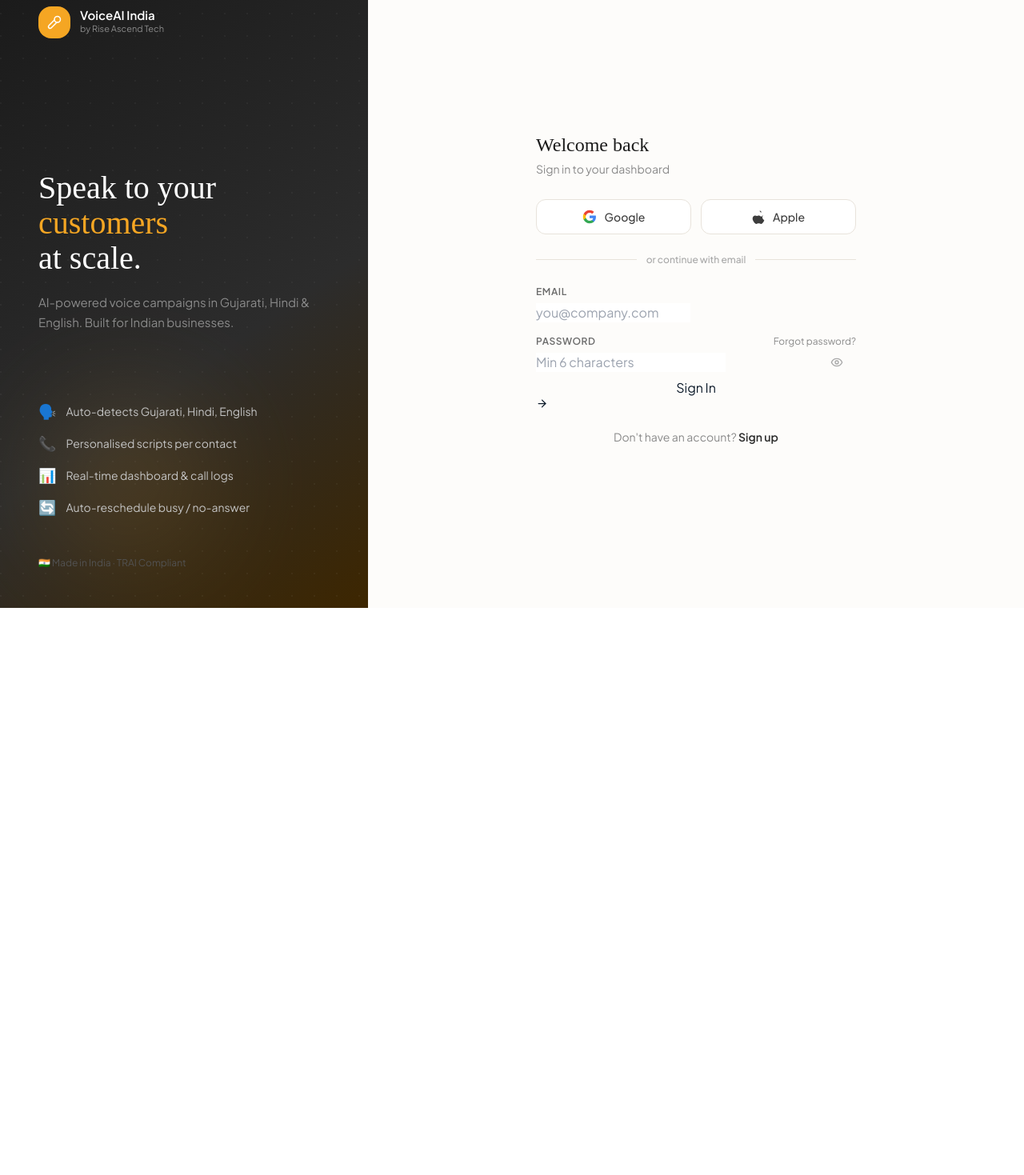
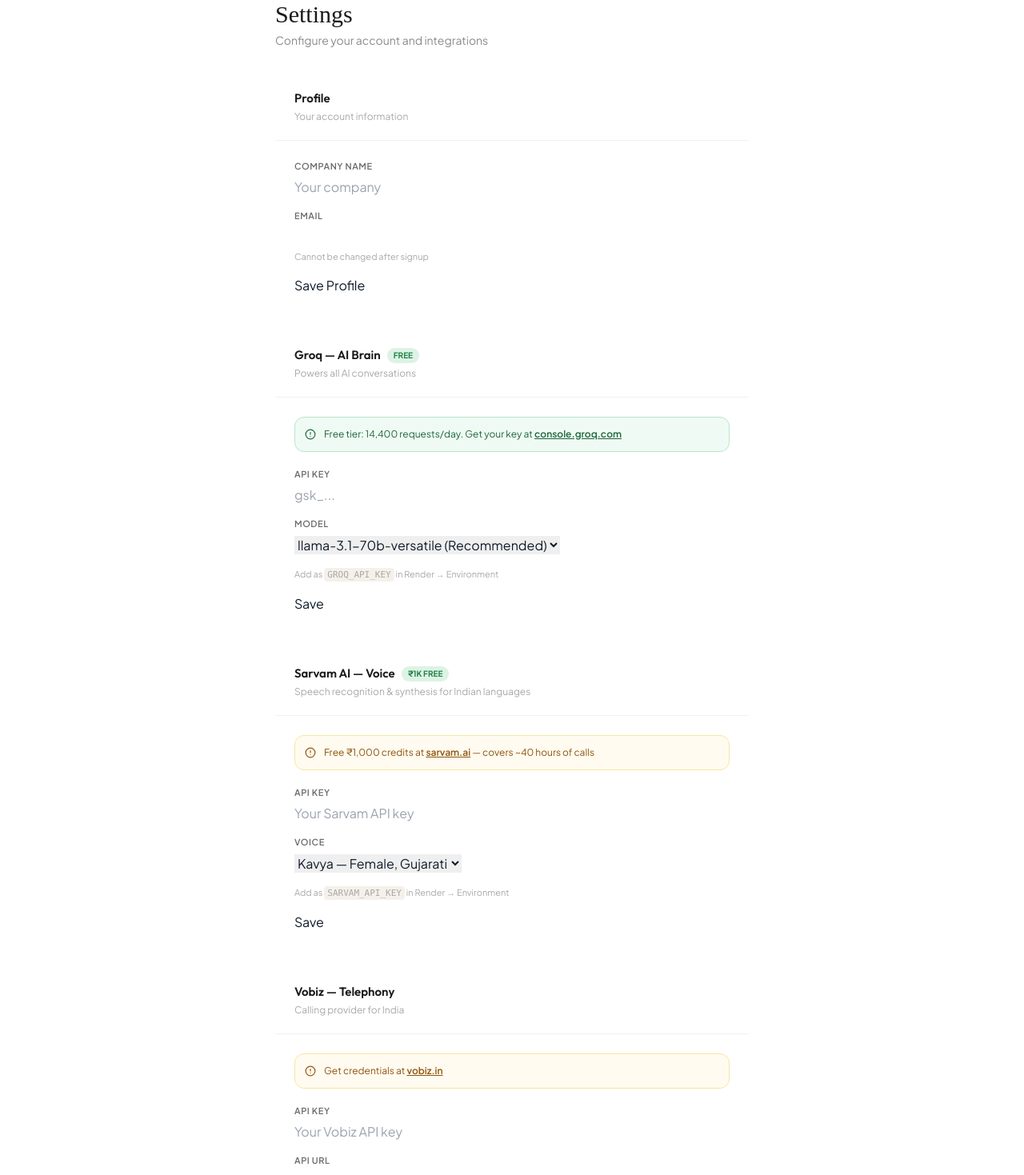
Before and after one commit to RuhiModi/AI-Voice-Call-Automation, a React (Vite) app in the folder frontend/: page /login in a window 1280 px wide. Shown: the part 40-1509 px from the top of the page at 80% size. Before the commit the page ends 800 px from the top, so only its background shows below. Built offline with nearby package versions, Linux system fonts and the light colour scheme.

Commit message:
Update Login.jsx

```diff
--- a/frontend/src/pages/Login.jsx
+++ b/frontend/src/pages/Login.jsx
@@ -1,265 +1,176 @@
 import { useState } from 'react'
-import { useNavigate } from 'react-router-dom'
 import toast from 'react-hot-toast'
-import { Eye, EyeOff, ArrowRight, Mic2 } from 'lucide-react'
-import { authApi, passwordApi } from '../hooks/api'
+import { Phone, Bell, Shield, AlertCircle, Check, Download, Cpu, Mic } from 'lucide-react'
 
-// ── Social button ──────────────────────────────────────────────
-function SocialBtn({ icon, label, onClick }) {
+function Section({ title, desc, badge, children }) {
   return (
-    <button onClick={onClick} type="button"
-      className="flex-1 flex items-center justify-center gap-2.5 h-11 bg-white border border-[#e8e3db] rounded-xl text-sm font-medium text-[#3d3d3d] hover:border-[#d0c9be] hover:bg-[#faf8f4] transition-all active:scale-[0.98]">
-      {icon}
-      <span>{label}</span>
-    </button>
+    <div className="card mb-5 overflow-hidden">
+      <div className="flex items-start justify-between px-6 py-5" style={{ borderBottom: '1px solid #f5f1ea' }}>
+        <div>
+          <div className="flex items-center gap-2">
+            <h3 className="font-semibold text-[15px]" style={{ color: '#1a1a1a' }}>{title}</h3>
+            {badge && <span className="text-[10px] font-bold px-2 py-0.5 rounded-full" style={{ background: '#dcf3e5', color: '#228248' }}>{badge}</span>}
+          </div>
+          <p className="text-[12px] mt-0.5" style={{ color: '#a8a8a8' }}>{desc}</p>
+        </div>
+      </div>
+      <div className="p-6">{children}</div>
+    </div>
   )
 }
 
-// ── Google SVG ──────────────────────────────────────────────────
-function GoogleIcon() {
+function Field({ label, value, onChange, placeholder, type = 'text', hint, readOnly }) {
   return (
-    <svg width="18" height="18" viewBox="0 0 24 24">
-      <path fill="#4285F4" d="M22.56 12.25c0-.78-.07-1.53-.2-2.25H12v4.26h5.92c-.26 1.37-1.04 2.53-2.21 3.31v2.77h3.57c2.08-1.92 3.28-4.74 3.28-8.09z"/>
-      <path fill="#34A853" d="M12 23c2.97 0 5.46-.98 7.28-2.66l-3.57-2.77c-.98.66-2.23 1.06-3.71 1.06-2.86 0-5.29-1.93-6.16-4.53H2.18v2.84C3.99 20.53 7.7 23 12 23z"/>
-      <path fill="#FBBC05" d="M5.84 14.09c-.22-.66-.35-1.36-.35-2.09s.13-1.43.35-2.09V7.07H2.18C1.43 8.55 1 10.22 1 12s.43 3.45 1.18 4.93l2.85-2.22.81-.62z"/>
-      <path fill="#EA4335" d="M12 5.38c1.62 0 3.06.56 4.21 1.64l3.15-3.15C17.45 2.09 14.97 1 12 1 7.7 1 3.99 3.47 2.18 7.07l3.66 2.84c.87-2.6 3.3-4.53 6.16-4.53z"/>
-    </svg>
+    <div className="mb-4">
+      <label className="block text-[11px] font-semibold uppercase tracking-wider mb-1.5" style={{ color: '#6b6b6b' }}>{label}</label>
+      <input type={type} value={value} placeholder={placeholder} readOnly={readOnly}
+        onChange={onChange ? e => onChange(e.target.value) : undefined}
+        className="input-field" style={readOnly ? { opacity: 0.6, cursor: 'not-allowed' } : {}} />
+      {hint && <p className="text-[11px] mt-1" style={{ color: '#a8a8a8' }}>{hint}</p>}
+    </div>
   )
 }
 
-// ── Apple SVG ───────────────────────────────────────────────────
-function AppleIcon() {
+function InfoBanner({ color, children }) {
+  const styles = {
+    amber: { background: '#fffbf0', border: '1px solid #fde59a', color: '#8f540f' },
+    green: { background: '#f0faf4', border: '1px solid #b8e6cb', color: '#1c673a' },
+    blue:  { background: '#f0f9ff', border: '1px solid #bae6fd', color: '#0369a1' },
+  }
   return (
-    <svg width="16" height="18" viewBox="0 0 814 1000" fill="currentColor">
-      <path d="M788.1 340.9c-5.8 4.5-108.2 62.2-108.2 190.5 0 148.4 130.3 200.9 134.2 202.2-.6 3.2-20.7 71.9-68.7 141.9-42.8 61.6-87.5 123.1-155.5 123.1s-85.5-39.5-164-39.5c-76 0-103.7 40.8-165.9 40.8s-105-57.8-155.5-127.4C46 790.9 1 711.2 1 636c0-144.1 91.8-220.5 181.7-220.5 47.6 0 87.5 31.2 117.4 31.2s77.4-33.1 133.2-33.1c21.4 0 108.2 1.9 164.6 83.3zm-166.5-142c-2.6-15.4-7.1-34.6-21.1-55.2-20.1-29.9-58.5-56.5-100.7-56.5-1.3 0-2.6 0-3.8.1 1.3 16.7 5.8 35.9 16.6 56.5 14.1 27.5 51.5 55.2 109 55.1z"/>
-    </svg>
+    <div className="flex items-start gap-2.5 p-3 rounded-xl mb-5 text-[12px]" style={styles[color]}>
+      <AlertCircle size={14} className="flex-shrink-0 mt-0.5" />
+      <div>{children}</div>
+    </div>
   )
 }
 
-export default function Login() {
-  const [view,     setView]     = useState('login') // 'login' | 'signup' | 'forgot'
-  const [email,    setEmail]    = useState('')
-  const [password, setPassword] = useState('')
-  const [company,  setCompany]  = useState('')
-  const [showPass, setShowPass] = useState(false)
-  const [loading,  setLoading]  = useState(false)
-  const navigate = useNavigate()
+export default function Settings() {
+  const user = JSON.parse(localStorage.getItem('user') || '{}')
+  const [profile, setProfile] = useState({ company_name: user.company_name || '', email: user.email || '' })
+  const [vobiz,   setVobiz]   = useState({ api_key: '', api_url: 'https://api.vobiz.in/v1', caller_id: '' })
+  const [sarvam,  setSarvam]  = useState({ api_key: '', tts_voice: 'kavya' })
+  const [groq,    setGroq]    = useState({ api_key: '', model: 'llama-3.1-70b-versatile' })
+  const [sheetsOk, setSheetsOk] = useState(false)
+  const [notifs,  setNotifs]  = useState({ call_completed: true, campaign_finished: true, error_alerts: true })
 
-  async function handleAuth(e) {
-    e.preventDefault()
-    setLoading(true)
-    try {
-      const res = view === 'login'
-        ? await authApi.login(email, password)
-        : await authApi.signup(email, password, company)
-      localStorage.setItem('token', res.data.token)
-      localStorage.setItem('user',  JSON.stringify(res.data.user))
-      toast.success(view === 'login' ? 'Welcome back!' : 'Account created!')
-      navigate('/dashboard')
-    } catch (err) {
-      const msg = err.response?.data?.error || err.message || 'Something went wrong'
-      toast.error(msg)
-    } finally {
-      setLoading(false)
-    }
-  }
-
-  async function handleForgot(e) {
-    e.preventDefault()
-    if (!email) { toast.error('Enter your email address'); return }
-    setLoading(true)
-    try {
-      await passwordApi.forgotPassword(email)
-      toast.success('Reset link sent if this email is registered!')
-      setView('login')
-    } catch {
-      toast.error('Failed to send reset email. Try again.')
-    } finally {
-      setLoading(false)
-    }
-  }
-
-  function handleSocialAuth(provider) {
-    // OAuth flow — redirect to backend which handles the provider
-    const base = import.meta.env.VITE_API_URL || 'http://localhost:3000'
-    toast(`${provider} login coming soon!`, { icon: '🔜' })
-    // Uncomment when backend OAuth is set up:
-    // window.location.href = `${base}/auth/${provider.toLowerCase()}`
-  }
+  const save = (s) => toast.success(`${s} saved — add keys to Render env vars to activate`)
 
   return (
-    <div className="min-h-screen flex" style={{ background: '#fdfcfa' }}>
+    <div className="p-6 lg:p-10 max-w-2xl mx-auto">
+      <div className="mb-8 animate-fade-in">
+        <h1 className="text-3xl" style={{ color: '#1a1a1a', fontFamily: '"DM Serif Display",serif' }}>Settings</h1>
+        <p className="text-sm mt-1" style={{ color: '#8a8a8a' }}>Configure your account and integrations</p>
+      </div>
 
-      {/* ── Left panel — only desktop ── */}
-      <div className="hidden lg:flex flex-col w-[460px] relative overflow-hidden"
-        style={{ background: 'linear-gradient(145deg, #1a1a1a 0%, #2c2c2c 60%, #3d2600 100%)' }}>
+      {/* Profile */}
+      <Section title="Profile" desc="Your account information">
+        <Field label="Company Name" value={profile.company_name} onChange={v => setProfile(p => ({...p, company_name: v}))} placeholder="Your company" />
+        <Field label="Email" value={profile.email} type="email" readOnly hint="Cannot be changed after signup" />
+        <button onClick={() => save('Profile')} className="btn-primary">Save Profile</button>
+      </Section>
 
-        {/* Texture overlay */}
-        <div className="absolute inset-0 opacity-[0.04]"
-          style={{ backgroundImage: 'radial-gradient(circle at 1px 1px, white 1px, transparent 0)', backgroundSize: '28px 28px' }} />
+      {/* Groq */}
+      <Section title="Groq — AI Brain" desc="Powers all AI conversations" badge="FREE">
+        <InfoBanner color="green">
+          Free tier: 14,400 requests/day. Get your key at{' '}
+          <a href="https://console.groq.com" target="_blank" rel="noopener noreferrer" className="font-semibold underline">console.groq.com</a>
+        </InfoBanner>
+        <Field label="API Key" value={groq.api_key} type="password" onChange={v => setGroq(p => ({...p, api_key: v}))} placeholder="gsk_..." />
+        <div className="mb-4">
+          <label className="block text-[11px] font-semibold uppercase tracking-wider mb-1.5" style={{ color: '#6b6b6b' }}>Model</label>
+          <select value={groq.model} onChange={e => setGroq(p => ({...p, model: e.target.value}))} className="input-field" style={{ cursor: 'pointer' }}>
+            <option value="llama-3.1-70b-versatile">llama-3.1-70b-versatile (Recommended)</option>
+            <option value="llama-3.1-8b-instant">llama-3.1-8b-instant (Faster)</option>
+          </select>
+        </div>
+        <p className="text-[11px] mb-4" style={{ color: '#a8a8a8' }}>
+          Add as <code className="px-1 py-0.5 rounded" style={{ background: '#f5f1ea' }}>GROQ_API_KEY</code> in Render → Environment
+        </p>
+        <button onClick={() => save('Groq')} className="btn-primary">Save</button>
+      </Section>
 
-        {/* Glow */}
-        <div className="absolute bottom-0 left-0 w-80 h-80 rounded-full opacity-20 blur-3xl"
-          style={{ background: 'radial-gradient(circle, #f5a623 0%, transparent 70%)' }} />
+      {/* Sarvam */}
+      <Section title="Sarvam AI — Voice" desc="Speech recognition & synthesis for Indian languages" badge="₹1K FREE">
+        <InfoBanner color="amber">
+          Free ₹1,000 credits at{' '}
+          <a href="https://sarvam.ai" target="_blank" rel="noopener noreferrer" className="font-semibold underline">sarvam.ai</a>
+          {' '}— covers ~40 hours of calls
+        </InfoBanner>
+        <Field label="API Key" value={sarvam.api_key} type="password" onChange={v => setSarvam(p => ({...p, api_key: v}))} placeholder="Your Sarvam API key" />
+        <div className="mb-4">
+          <label className="block text-[11px] font-semibold uppercase tracking-wider mb-1.5" style={{ color: '#6b6b6b' }}>Voice</label>
+          <select value={sarvam.tts_voice} onChange={e => setSarvam(p => ({...p, tts_voice: e.target.value}))} className="input-field" style={{ cursor: 'pointer' }}>
+            <option value="kavya">Kavya — Female, Gujarati</option>
+            <option value="neha">Neha — Female, Hindi</option>
+            <option value="amelia">Amelia — Female, English</option>
+          </select>
+        </div>
+        <p className="text-[11px] mb-4" style={{ color: '#a8a8a8' }}>
+          Add as <code className="px-1 py-0.5 rounded" style={{ background: '#f5f1ea' }}>SARVAM_API_KEY</code> in Render → Environment
+        </p>
+        <button onClick={() => save('Sarvam')} className="btn-primary">Save</button>
+      </Section>
 
-        <div className="relative z-10 flex flex-col h-full p-12">
-          {/* Logo */}
-          <div className="flex items-center gap-3 mb-auto">
-            <div className="w-10 h-10 rounded-2xl flex items-center justify-center" style={{ background: '#f5a623' }}>
-              <Mic2 size={18} className="text-white" />
-            </div>
+      {/* Vobiz */}
+      <Section title="Vobiz — Telephony" desc="Calling provider for India">
+        <InfoBanner color="amber">
+          Get credentials at{' '}
+          <a href="https://vobiz.in" target="_blank" rel="noopener noreferrer" className="font-semibold underline">vobiz.in</a>
+        </InfoBanner>
+        <Field label="API Key" value={vobiz.api_key} type="password" onChange={v => setVobiz(p => ({...p, api_key: v}))} placeholder="Your Vobiz API key" />
+        <Field label="API URL" value={vobiz.api_url} onChange={v => setVobiz(p => ({...p, api_url: v}))} />
+        <Field label="Default Caller ID" value={vobiz.caller_id} onChange={v => setVobiz(p => ({...p, caller_id: v}))} placeholder="+917900000001" hint="Must be registered with Vobiz" />
+        <p className="text-[11px] mb-4" style={{ color: '#a8a8a8' }}>
+          Add as <code className="px-1 py-0.5 rounded" style={{ background: '#f5f1ea' }}>VOBIZ_API_KEY</code> in Render → Environment
+        </p>
+        <button onClick={() => save('Vobiz')} className="btn-primary">Save</button>
+      </Section>
+
+      {/* Google Sheets */}
+      <Section title="Google Sheets" desc="Automatically save call results to your spreadsheet">
+        <div className="flex items-center justify-between p-4 rounded-xl mb-4" style={{ background: '#faf8f4', border: '1px solid #e8e3db' }}>
+          <div className="flex items-center gap-3">
+            <div className="w-2.5 h-2.5 rounded-full" style={{ background: sheetsOk ? '#52b87c' : '#dcdcdc' }} />
             <div>
-              <p className="text-white font-semibold text-[15px] leading-none">VoiceAI India</p>
-              <p className="text-[11px] mt-0.5" style={{ color: '#8a8a8a' }}>by Rise Ascend Tech</p>
+              <p className="text-sm font-semibold" style={{ color: '#2c2c2c' }}>{sheetsOk ? 'Connected' : 'Not Connected'}</p>
+              <p className="text-[11px]" style={{ color: '#a8a8a8' }}>{sheetsOk ? 'Call results sync automatically' : 'Connect to sync results'}</p>
             </div>
           </div>
+          <button onClick={() => { setSheetsOk(true); toast.success('Sheets connected!') }}
+            className={sheetsOk ? 'btn-secondary' : 'btn-primary'} style={{ padding: '8px 16px', fontSize: '13px' }}>
+            {sheetsOk ? <><Check size={13} /> Connected</> : 'Connect'}
+          </button>
+        </div>
+        <p className="text-[11px]" style={{ color: '#a8a8a8' }}>Each call adds: Phone · Name · Outcome · Language · Duration · Collected data · Time</p>
+      </Section>
 
-          {/* Main copy */}
-          <div className="mb-auto mt-20">
-            <h1 className="text-white leading-[1.1] mb-5" style={{ fontSize: '40px', fontFamily: '"DM Serif Display", serif' }}>
-              Speak to your<br />
-              <span style={{ color: '#f5a623' }}>customers</span><br />
-              at scale.
-            </h1>
-            <p style={{ color: '#8a8a8a', fontSize: '15px', lineHeight: '1.7' }}>
-              AI-powered voice campaigns in Gujarati, Hindi & English. Built for Indian businesses.
-            </p>
-          </div>
-
-          {/* Feature pills */}
-          <div className="space-y-3 mb-12">
-            {[
-              { icon: '🗣️', text: 'Auto-detects Gujarati, Hindi, English' },
-              { icon: '📞', text: 'Personalised scripts per contact' },
-              { icon: '📊', text: 'Real-time dashboard & call logs' },
-              { icon: '🔄', text: 'Auto-reschedule busy / no-answer' },
-            ].map(f => (
-              <div key={f.text} className="flex items-center gap-3">
-                <span className="text-lg">{f.icon}</span>
-                <span className="text-sm" style={{ color: '#c4c4c4' }}>{f.text}</span>
+      {/* Notifications */}
+      <Section title="Notifications" desc="Alert preferences for campaign activity">
+        <div className="space-y-1">
+          {[
+            { key: 'call_completed',    label: 'Call completed',    desc: 'After each call ends' },
+            { key: 'campaign_finished', label: 'Campaign finished', desc: 'When all contacts are called' },
+            { key: 'error_alerts',      label: 'Error alerts',      desc: 'On failures or API errors' },
+          ].map(({ key, label, desc }) => (
+            <div key={key} className="flex items-center justify-between py-3.5" style={{ borderBottom: '1px solid #f5f1ea' }}>
+              <div>
+                <p className="text-sm font-medium" style={{ color: '#2c2c2c' }}>{label}</p>
+                <p className="text-[11px] mt-0.5" style={{ color: '#a8a8a8' }}>{desc}</p>
               </div>
-            ))}
-          </div>
-
-          <p className="text-xs" style={{ color: '#525252' }}>🇮🇳 Made in India · TRAI Compliant</p>
-        </div>
-      </div>
-
-      {/* ── Right panel — form ── */}
-      <div className="flex-1 flex items-center justify-center p-6">
-        <div className="w-full max-w-[400px] animate-fade-in">
-
-          {/* Mobile logo */}
-          <div className="lg:hidden flex items-center gap-2 mb-10 justify-center">
-            <div className="w-9 h-9 rounded-xl flex items-center justify-center" style={{ background: '#f5a623' }}>
-              <Mic2 size={16} className="text-white" />
-            </div>
-            <span className="font-semibold text-[#2c2c2c] text-lg">VoiceAI India</span>
-          </div>
-
-          {/* ── FORGOT PASSWORD VIEW ── */}
-          {view === 'forgot' ? (
-            <div>
-              <h2 className="text-2xl text-[#1a1a1a] mb-1" style={{ fontFamily: '"DM Serif Display",serif' }}>Reset password</h2>
-              <p className="text-sm text-[#8a8a8a] mb-8">Enter your email and we'll send a reset link.</p>
-              <form onSubmit={handleForgot} className="space-y-4">
-                <div>
-                  <label className="block text-xs font-semibold text-[#6b6b6b] uppercase tracking-wider mb-1.5">Email</label>
-                  <input type="email" value={email} onChange={e => setEmail(e.target.value)}
-                    placeholder="you@company.com" required className="input-field" />
-                </div>
-                <button type="submit" disabled={loading} className="btn-primary w-full justify-center">
-                  {loading
-                    ? <><span className="w-4 h-4 border-2 border-white/30 border-t-white rounded-full animate-spin" />Sending...</>
-                    : 'Send Reset Link'}
-                </button>
-              </form>
-              <button onClick={() => setView('login')} className="mt-5 w-full text-center text-sm text-[#8a8a8a] hover:text-[#2c2c2c] transition-colors">
-                ← Back to sign in
+              <button onClick={() => setNotifs(n => ({...n, [key]: !n[key]}))}
+                className="relative w-10 h-5.5 rounded-full transition-all duration-200 flex-shrink-0"
+                style={{
+                  background: notifs[key] ? '#1a1a1a' : '#e8e3db',
+                  width: '42px', height: '24px',
+                }}>
+                <div className="absolute top-[3px] w-[18px] h-[18px] bg-white rounded-full shadow transition-all duration-200"
+                  style={{ left: notifs[key] ? '21px' : '3px' }} />
               </button>
             </div>
-
-          ) : (
-            /* ── LOGIN / SIGNUP VIEW ── */
-            <div>
-              <h2 className="text-2xl text-[#1a1a1a] mb-1" style={{ fontFamily: '"DM Serif Display",serif' }}>
-                {view === 'login' ? 'Welcome back' : 'Create account'}
-              </h2>
-              <p className="text-sm text-[#8a8a8a] mb-7">
-                {view === 'login' ? 'Sign in to your dashboard' : 'Start your free account today'}
-              </p>
-
-              {/* Social buttons */}
-              <div className="flex gap-3 mb-6">
-                <SocialBtn icon={<GoogleIcon />} label="Google" onClick={() => handleSocialAuth('Google')} />
-                <SocialBtn icon={<AppleIcon />}  label="Apple"  onClick={() => handleSocialAuth('Apple')}  />
-              </div>
-
-              {/* Divider */}
-              <div className="flex items-center gap-3 mb-6">
-                <div className="flex-1 h-px" style={{ background: '#e8e3db' }} />
-                <span className="text-xs text-[#a8a8a8] font-medium">or continue with email</span>
-                <div className="flex-1 h-px" style={{ background: '#e8e3db' }} />
-              </div>
-
-              <form onSubmit={handleAuth} className="space-y-4">
-                {view === 'signup' && (
-                  <div>
-                    <label className="block text-xs font-semibold text-[#6b6b6b] uppercase tracking-wider mb-1.5">Company Name</label>
-                    <input value={company} onChange={e => setCompany(e.target.value)}
-                      placeholder="Your company or org name" className="input-field" />
-                  </div>
-                )}
-
-                <div>
-                  <label className="block text-xs font-semibold text-[#6b6b6b] uppercase tracking-wider mb-1.5">Email</label>
-                  <input type="email" value={email} onChange={e => setEmail(e.target.value)}
-                    placeholder="you@company.com" required className="input-field" />
-                </div>
-
-                <div>
-                  <div className="flex items-center justify-between mb-1.5">
-                    <label className="block text-xs font-semibold text-[#6b6b6b] uppercase tracking-wider">Password</label>
-                    {view === 'login' && (
-                      <button type="button" onClick={() => setView('forgot')}
-                        className="text-xs text-[#8a8a8a] hover:text-[#f5a623] transition-colors">
-                        Forgot password?
-                      </button>
-                    )}
-                  </div>
-                  <div className="relative">
-                    <input type={showPass ? 'text' : 'password'} value={password}
-                      onChange={e => setPassword(e.target.value)}
-                      placeholder="Min 6 characters" required minLength={6}
-                      className="input-field pr-11" />
-                    <button type="button" onClick={() => setShowPass(!showPass)}
-                      className="absolute right-3 top-1/2 -translate-y-1/2 p-1 text-[#a8a8a8] hover:text-[#6b6b6b] transition-colors">
-                      {showPass ? <EyeOff size={16} /> : <Eye size={16} />}
-                    </button>
-                  </div>
-                </div>
-
-                <button type="submit" disabled={loading} className="btn-primary w-full justify-center" style={{ marginTop: '8px' }}>
-                  {loading
-                    ? <><span className="w-4 h-4 border-2 border-white/30 border-t-white rounded-full animate-spin" /> Please wait...</>
-                    : <>{view === 'login' ? 'Sign In' : 'Create Account'} <ArrowRight size={15} /></>
-                  }
-                </button>
-              </form>
-
-              {/* Toggle mode */}
-              <p className="text-center text-sm text-[#8a8a8a] mt-6">
-                {view === 'login' ? "Don't have an account?" : 'Already have an account?'}
-                {' '}
-                <button onClick={() => setView(view === 'login' ? 'signup' : 'login')}
-                  className="font-semibold text-[#2c2c2c] hover:text-[#f5a623] transition-colors">
-                  {view === 'login' ? 'Sign up' : 'Sign in'}
-                </button>
-              </p>
-            </div>
-          )}
+          ))}
         </div>
-      </div>
+      </Section>
     </div>
   )
 }
```
